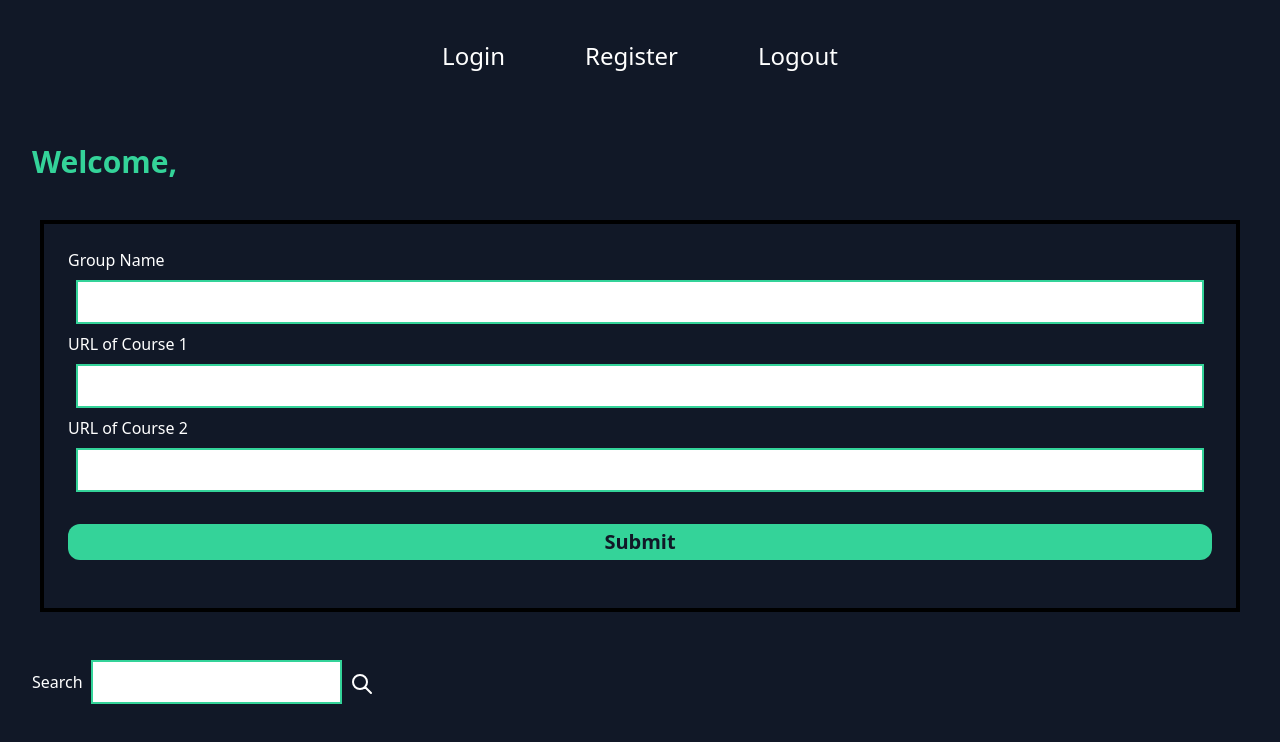
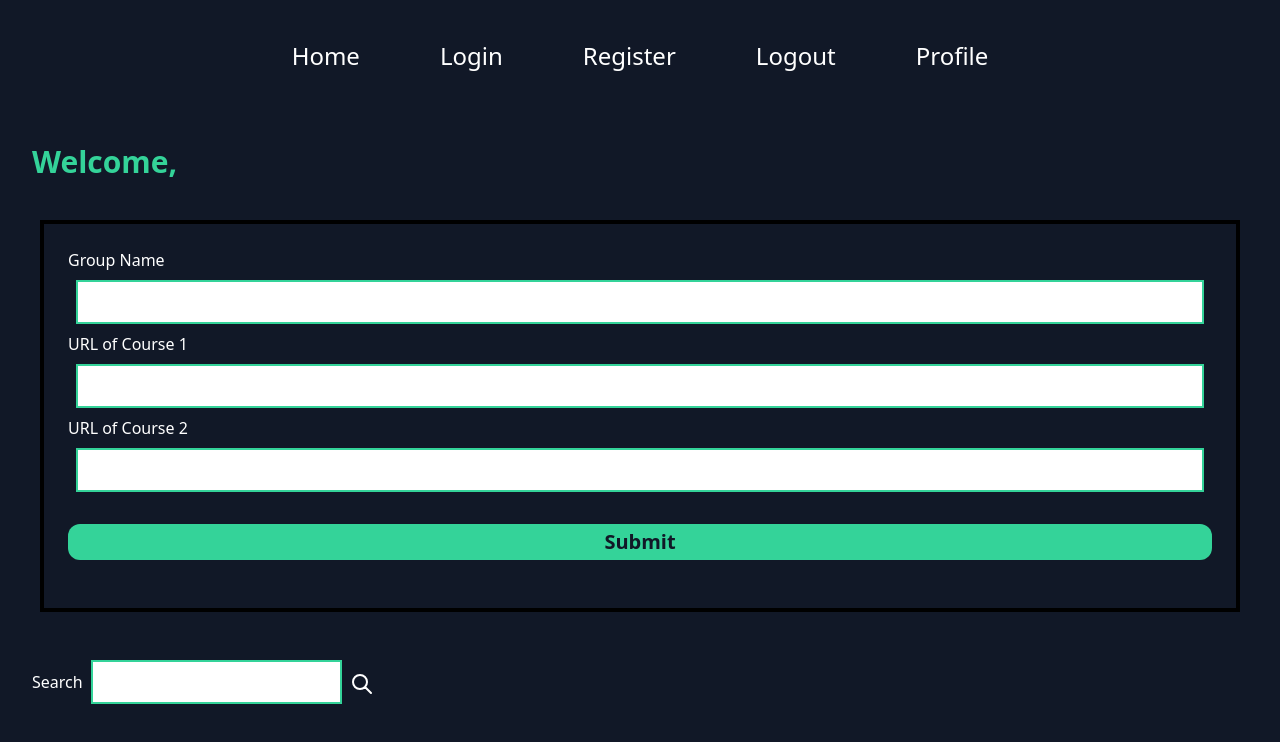
Before and after one commit to SalarC123/Classius, a React (Create React App) app: page / in a window 1280 px wide. Shown: the top 742 px of the page. Built offline with nearby package versions, Linux system fonts and the light colour scheme; no server answers.

Commit message:
add link to profile page

```diff
--- a/src/components/Navbar.jsx
+++ b/src/components/Navbar.jsx
@@ -1,19 +1,33 @@
 import { useHistory, Link } from "react-router-dom";
+import { useLayoutEffect, useState } from 'react'
 
 function Navbar() {
 
     const history = useHistory()
+    const [username, setUsername] = useState("")
 
     async function logout() {
         localStorage.removeItem("token")
         await history.push("/login")
     }
 
+    useLayoutEffect(() => {
+        fetch("/isUserAuth", {
+            headers: {
+                "x-access-token": localStorage.getItem("token")
+            }
+        })
+        .then(res => res.json())
+        .then(data => data.isLoggedIn ? setUsername(data.username): history.push("/login"))
+    }, [])
+
     return (
         <div className="flex flex-row p-10 justify-center text-2xl text-white">
+            <div className="mx-10 hover:text-green-300"><Link to="/">Home</Link></div>
             <div className="mx-10 hover:text-green-300"><Link to="/login">Login</Link></div>
             <div className="mx-10 hover:text-green-300"><Link to="/register">Register</Link></div>
             <div className="cursor-pointer mx-10 hover:text-green-300" onClick={logout}>Logout</div>
+            <Link to={"/u/" + username} className="cursor-pointer mx-10 hover:text-green-300">Profile</Link>
         </div>
     )
 }
```
